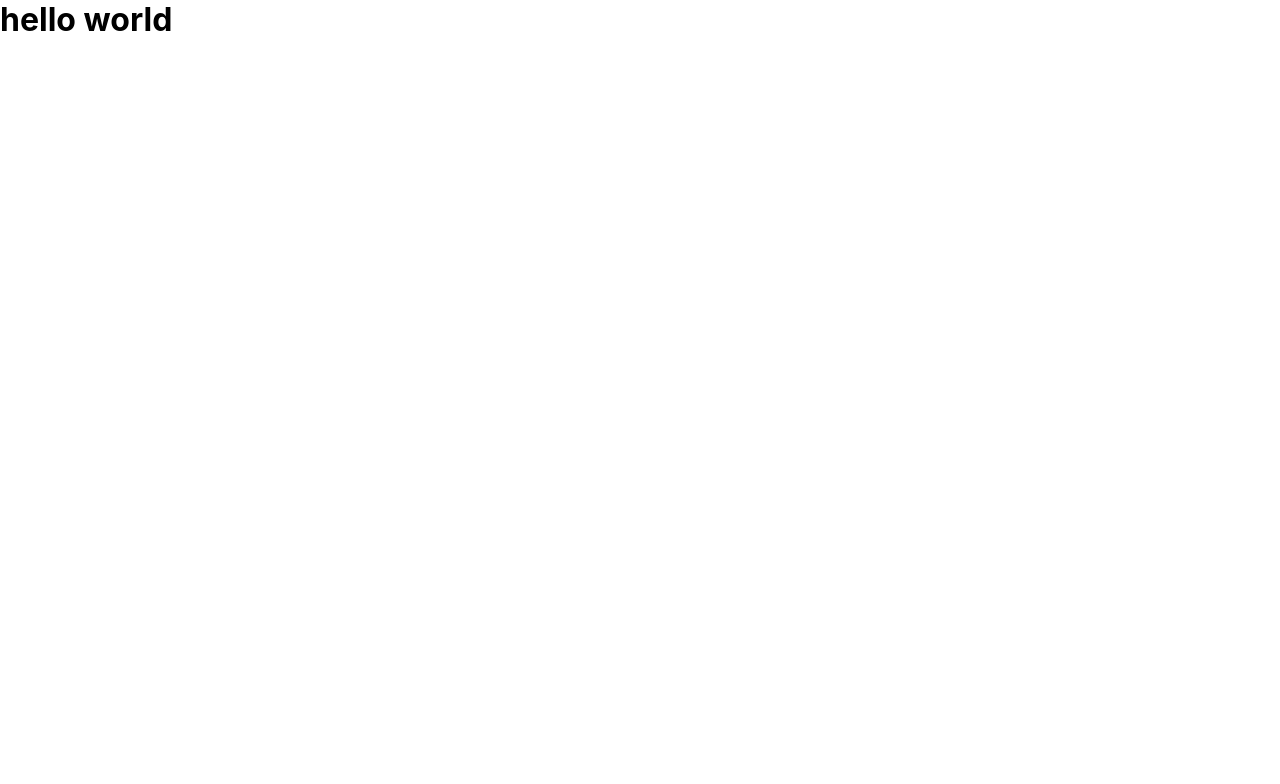
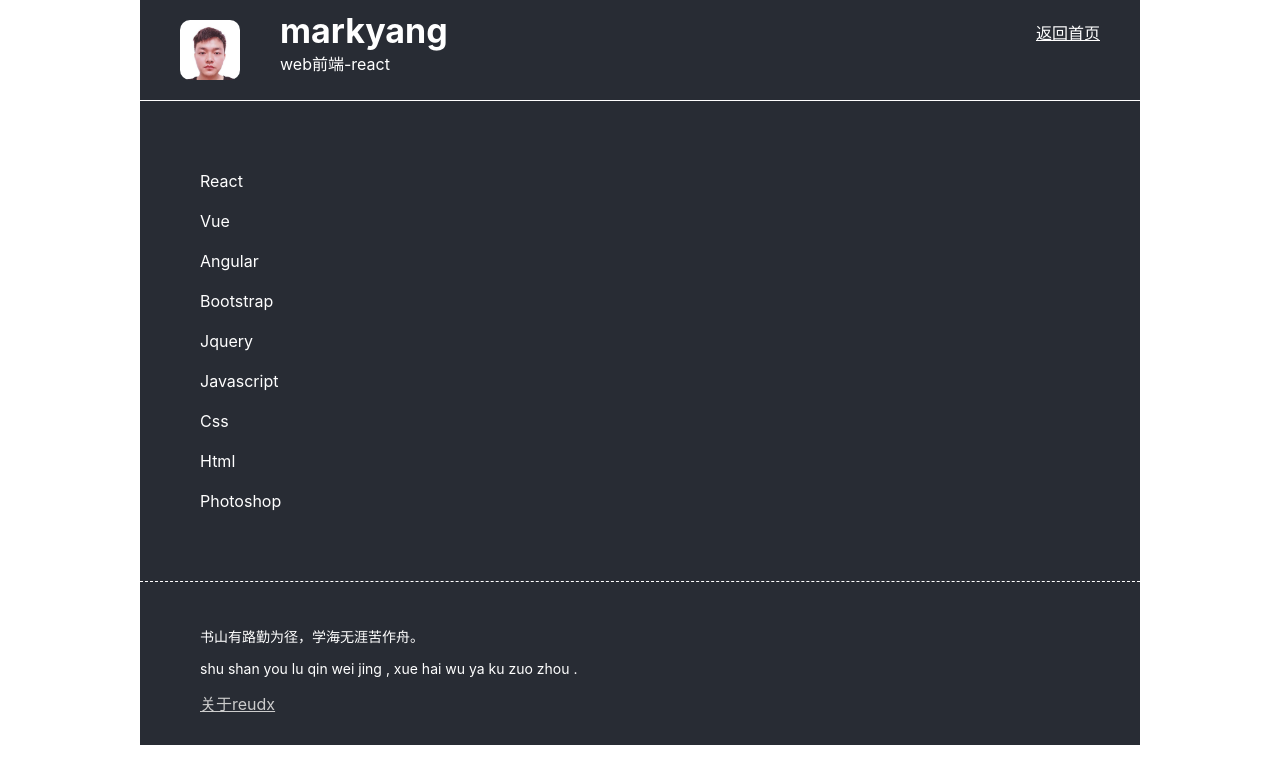
Before and after one commit to Mark-yangyx/react-demo, a React app: page /#/personal in a window 1280 px wide. Shown: the top 784 px of the page. Built offline with nearby package versions, Linux system fonts and the light colour scheme.

Commit message:
person界面

```diff
--- /dev/null
+++ b/src/pages/personal/data.js
@@ -0,0 +1,32 @@
+// import {data} from ''
+export const data = [{
+	key: 'have-1',
+	value: 'React'
+}, {
+	key: 'have-2',
+	value: 'Vue'
+}, {
+	key: 'have-3',
+	value: 'Angular'
+}, {
+	key: 'have-4',
+	value: 'Bootstrap'
+}, {
+	key: 'have-5',
+	value: 'Jquery'
+}, {
+	key: 'have-6',
+	value: 'Javascript'
+}, {
+	key: 'have-7',
+	value: 'Css'
+}, {
+	key: 'have-8',
+	value: 'Html'
+}, {
+	key: 'have-9',
+	value: 'Photoshop'
+}];
+
+// export default data;
+// import data from ''
--- a/src/pages/personal/index.js
+++ b/src/pages/personal/index.js
@@ -1,12 +1,65 @@
 import React from 'react';
 import { Component } from 'react'
+import './index.styl';
+
+import {connect} from 'react-redux';
+
+import { setPersonal } from '../../store/actions.js'
+
+import {data} from './data.js';
 
 class Index extends Component {
+	componentDidMount() {
+		let { setPersonal } = this.props;
+
+		setPersonal(data);
+	}
 	render() {
+		let { personInfo } = this.props;
 		return (
-			<h1>hello world</h1>
+			<div className="person-wrapper">
+				<header className="header-info">
+					<div className="headerImg">
+						<span className="img"></span>
+					</div>
+					<div className="name">
+						<h1>markyang</h1>
+						<span>web前端-react</span>
+					</div>
+					<a href="#/" className="backHome">返回首页</a>
+				</header>
+				<section className="content">
+					<ul>
+						{personInfo && personInfo.length && personInfo.map((k,v) => {
+							return (
+								<li key={'v'+v}>{k.value}</li>
+							)
+						})}
+					</ul>
+				</section>
+				<footer className="footer-info">
+					<p>书山有路勤为径，学海无涯苦作舟。</p>
+					<p>shu shan you lu qin wei jing , xue hai wu ya ku zuo zhou .</p>
+					<a href="https://www.jianshu.com/p/7a867be0594a" target="blank">关于reudx</a>
+				</footer>
+			</div>
 		)
 	}
 }
 
-export default Index;
+const mapStateToProps = (state) => {
+	return {
+		personInfo: state.personInfo
+	}
+}
+
+const mapDispatchToProps = (dispatch, ownProps) => {
+	return {
+		setPersonal(data) {
+			dispatch(setPersonal(data))
+		}
+	}
+}
+
+// export default Index;
+export default connect(mapStateToProps, mapDispatchToProps)(Index);
--- a/src/pages/personal/index.styl
+++ b/src/pages/personal/index.styl
@@ -1,5 +1,51 @@
-h1
-	width 100%
-	height 100px
-	line-height @height
-	color red
+.person-wrapper
+	background #282c34
+	width 1000px
+	height auto
+	margin 0 auto
+	color #fff
+	.header-info
+		height 100px
+		padding 0 20px
+		position relative
+		.headerImg
+			width 100px
+			height @width
+			float left
+			padding 20px
+			box-sizing border-box
+			.img
+				display block
+				width 100%
+				height 100%
+				background url(./images/mark.png) no-repeat
+				background-size cover
+				border-radius 10px
+		.name
+			margin-left 100px
+			height 100px
+			padding 10px 0 0 20px
+			box-sizing border-box
+			h1
+				font-size 34px
+		.backHome
+			display block
+			width auto
+			color #fff
+			position absolute
+			right 40px
+			top 20px
+	.content
+		padding 60px
+		border-top 1px solid #fff
+		ul
+			li
+				line-height 40px
+	.footer-info
+		padding 30px 60px
+		color #fff
+		border-top 1px dashed #fff
+		p
+			font-size 14px
+		a
+			color #ccc
--- a/src/store/actions.js
+++ b/src/store/actions.js
@@ -6,7 +6,7 @@
 }
 
 export function setInfoList (data) {
-	debugger
+	// debugger
   return (dispatch, getState) => {
     // 使用fetch实现异步请求
     window.fetch('/api/getInfoList', {
@@ -24,3 +24,9 @@
     })
   }
 }
+
+export function setPersonal(data) {
+	return (dispatch, getState) => {
+		dispatch({type: 'SET_PERSON_INFO', data: data})
+	}
+}
--- a/src/store/reducer.js
+++ b/src/store/reducer.js
@@ -23,8 +23,18 @@
   }
 }
 
+function personInfo (state = defaultState.personInfo, action) {
+	switch (action.type) {
+		case 'SET_PERSON_INFO':
+			return action.data
+		default:
+			return state
+	}
+}
+
 // 导出所有reducer
 export default combineReducers({
 	pageTitle,
-	infoList
+	infoList,
+	personInfo
 })
--- a/src/store/state.js
+++ b/src/store/state.js
@@ -6,5 +6,6 @@
 // 异步数据：infoList（将来用异步接口获取）
 export default {
 	pageTitle: '首页',
-	infoList: []
+	infoList: [],
+	personInfo: []
 }
```
Also changed, not shown: src/pages/personal/images/mark.png (added).
